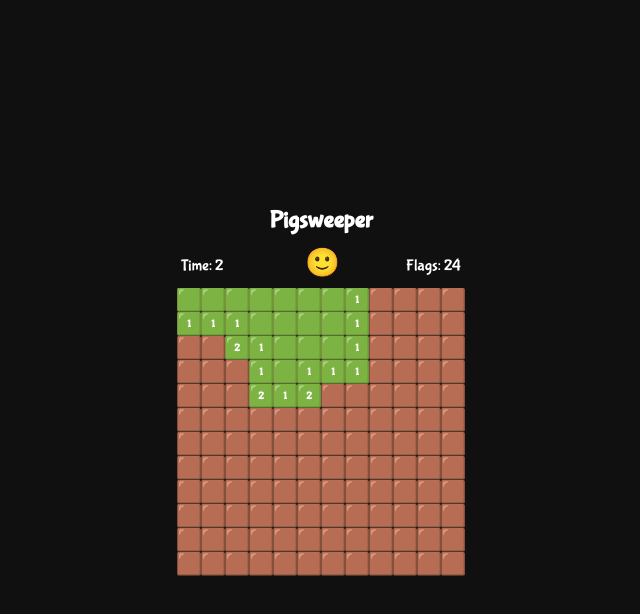
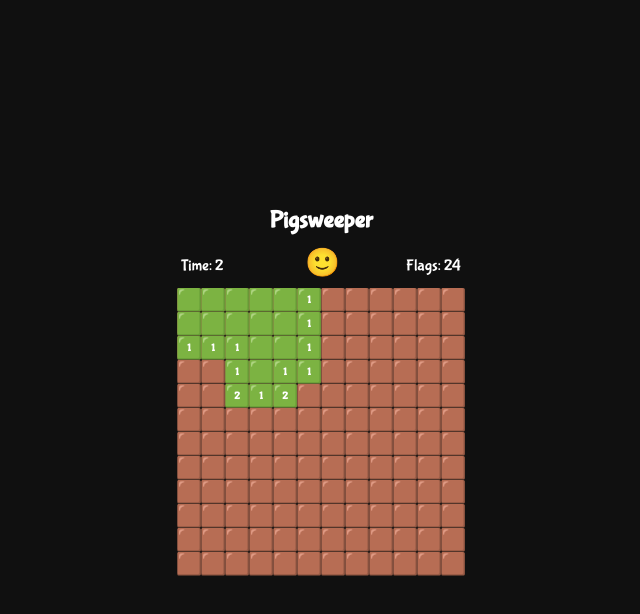
Before and after one commit to mwibrow/pigsweeper, a React (Create React App) app: page / in a window 1280 px wide. Both pictures are taken after a click on the element 508 px from the left and 301 px from the top of the page. Shown: the top 614 px of the page, without its empty margins (319-959 px from the left). Built offline with nearby package versions, Linux system fonts and the light colour scheme.

Commit message:
Unified treatment of mouse and touch events

```diff
--- a/src/App.tsx
+++ b/src/App.tsx
@@ -5,6 +5,7 @@ import { Grid } from './lib/Grid';
 import GridComponent from './components/Grid';
 import Tile from './components/Tile';
 import Timer, { TimerState } from './components/Timer';
+import TileEvents from './components/TileEvents';
 
 import './App.scss';
 
@@ -38,32 +39,17 @@ function App() {
   const handleRestart = () => {
     setGrid(new Grid(rows, columns, mines));
     setMoves(0);
+    setGuessing(false);
     setGameState(GameState.Default);
     setTimerState(TimerState.Reset);
   };
 
-  const handleMouseDown = (event: MouseEvent) => {
-    event.preventDefault();
-    event.stopPropagation();
-    if (playing) setGuessing(true);
+  const handleTouchStart = (i: number, j: number) => {
+    setGuessing(true);
   };
 
-  const handleMouseUp = (event: MouseEvent) => {
-    event.preventDefault();
-    event.stopPropagation();
-    if (playing) setGuessing(false);
-  };
-
-  const handleAddFlag = (i: number, j: number) => {
-    if (!grid.isVisible(i, j)) {
-      grid.toggleFlag(i, j);
-      setMoves(moves + 1);
-      setGameState(GameState.Playing);
-      setTimerState(TimerState.Running);
-    }
-  };
-
-  const handleSelect = (i: number, j: number) => {
+  const handleTouchEnd = (i: number, j: number) => {
+    setGuessing(false);
     if (moves === 0) {
       grid.create(i, j);
     }
@@ -84,19 +70,13 @@ function App() {
     setMoves(moves + 1);
   };
 
-  const makeClickHandler = (
-    handler: (i: number, j: number) => void,
-    i: number,
-    j: number
-  ): ((event: MouseEvent) => void) | undefined => {
-    if (!active) {
-      return undefined;
+  const handleLongTouchEnd = (i: number, j: number) => {
+    setGuessing(false);
+    if (moves === 0) {
+      grid.create(i, j);
     }
-    return (event: MouseEvent) => {
-      event.preventDefault();
-      event.stopPropagation();
-      handler(i, j);
-    };
+    grid.toggleFlag(i, j);
+    setMoves(moves + 1);
   };
 
   return (
@@ -124,11 +104,11 @@ function App() {
             const cell = grid.cellAt(i, j);
 
             return (
-              <div
-                onMouseDown={handleMouseDown}
-                onMouseUp={handleMouseUp}
-                onClick={makeClickHandler(handleSelect, i, j)}
-                onContextMenu={makeClickHandler(handleAddFlag, i, j)}
+              <TileEvents
+                active={active && !grid.isVisible(i, j)}
+                onTouchStart={() => handleTouchStart(i, j)}
+                onTouchEnd={() => handleTouchEnd(i, j)}
+                onLongTouchEnd={() => handleLongTouchEnd(i, j)}
               >
                 <Tile
                   active={active}
@@ -137,7 +117,7 @@ function App() {
                   neighbors={cell.neighbors}
                   flagged={cell.flagged}
                 />
-              </div>
+              </TileEvents>
             );
           }}
         />
--- /dev/null
+++ b/src/components/TileEvents/TileEvents.tsx
@@ -0,0 +1,85 @@
+import React, { MouseEvent, TouchEvent, useState, useRef } from 'react';
+
+interface TileEventsProps {
+  chidlren?: React.ReactNode;
+  onTouchStart: () => void;
+  onTouchEnd: () => void;
+  onLongTouchEnd: () => void;
+  longTouchDuration?: number;
+  active?: boolean;
+}
+
+const cancelEvent = (event: MouseEvent | TouchEvent) => {
+  event.stopPropagation();
+  event.preventDefault();
+};
+
+const TileEvents: React.FC<TileEventsProps> = ({
+  children,
+  onTouchStart,
+  onTouchEnd,
+  onLongTouchEnd,
+  longTouchDuration = 500,
+  active,
+}) => {
+  const [longTouch, setLongTouch] = useState<boolean>(false);
+
+  const timeout = useRef<undefined | number>();
+
+  if (!active) {
+    window.clearTimeout(timeout.current);
+    return <div className="tile-events">{children}</div>;
+  }
+
+  const handleTouchStart = (
+    event: MouseEvent<HTMLElement> | TouchEvent<HTMLElement>
+  ) => {
+    cancelEvent(event);
+    onTouchStart();
+    setLongTouch(false);
+    timeout.current = window.setTimeout(() => {
+      setLongTouch(true);
+      onLongTouchEnd();
+    }, longTouchDuration);
+  };
+
+  const handleTouchEnd = (
+    event: MouseEvent<HTMLElement> | TouchEvent<HTMLElement>
+  ) => {
+    let rightClick = false;
+    const mouseEvent = event as MouseEvent;
+    if (
+      mouseEvent.nativeEvent.which === 3 ||
+      mouseEvent.nativeEvent.button === 2
+    ) {
+      rightClick = true;
+    }
+    cancelEvent(event);
+    window.clearTimeout(timeout.current);
+    if (!longTouch) {
+      if (rightClick) {
+        onLongTouchEnd();
+      } else {
+        onTouchEnd();
+      }
+    }
+    setLongTouch(false);
+  };
+
+  return (
+    <div
+      className="tile-events"
+      onMouseDown={handleTouchStart}
+      onMouseUp={handleTouchEnd}
+      onTouchStart={handleTouchStart}
+      onTouchEnd={handleTouchEnd}
+      onTouchMove={handleTouchEnd}
+      onClick={cancelEvent}
+      onContextMenu={cancelEvent}
+    >
+      {children}
+    </div>
+  );
+};
+
+export default TileEvents;
--- /dev/null
+++ b/src/components/TileEvents/index.ts
@@ -0,0 +1 @@
+export { default } from './TileEvents';
--- a/src/lib/Grid.ts
+++ b/src/lib/Grid.ts
@@ -30,7 +30,8 @@ export class Grid {
     this.rows = Math.max(rows, 2);
     this.columns = Math.max(columns, 2);
     this.mines = Math.max(Math.min(mines, this.rows * this.columns - 1), 1);
-    this.flags = this.covered = this.mines;
+    this.flags = this.mines;
+    this.covered = this.rows * this.flags;
     this.cells = [];
     this.initialise();
   }
@@ -78,7 +79,8 @@ export class Grid {
         }
       }
     }
-    this.flags = this.covered = this.mines;
+    this.flags = this.mines;
+    this.covered = this.rows * this.columns;
   }
 
   cellAt(i: number, j: number): GridCell {
@@ -147,9 +149,6 @@ export class Grid {
     ) {
       this.cells[i][j].visible = true;
       this.covered--;
-      if (this.cells[i][j].flagged) {
-        this.toggleFlag(i, j);
-      }
       if (!this.hasNeighbours(i, j)) {
         this.makeVisible(i - 1, j);
         this.makeVisible(i + 1, j);
```
Also changed, not shown: src/components/TileEvents/TileEvents.scss (added).
